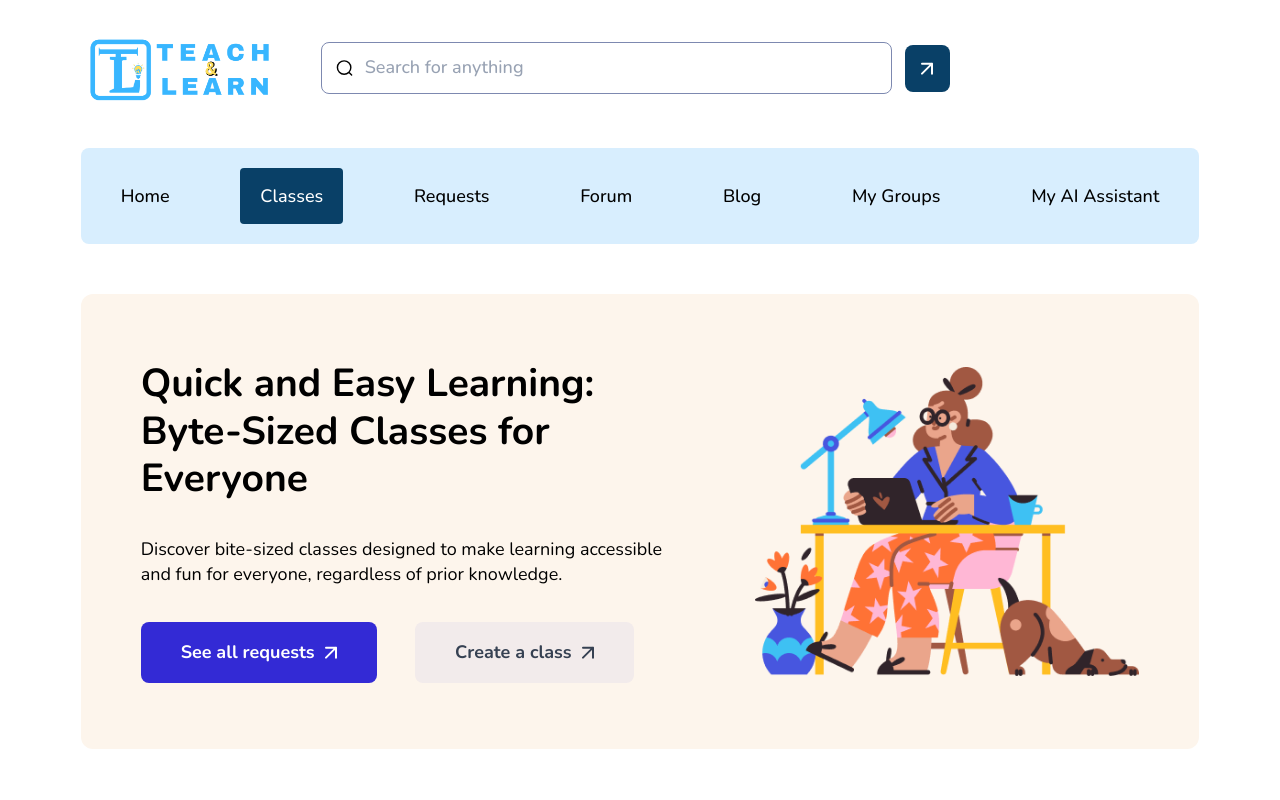
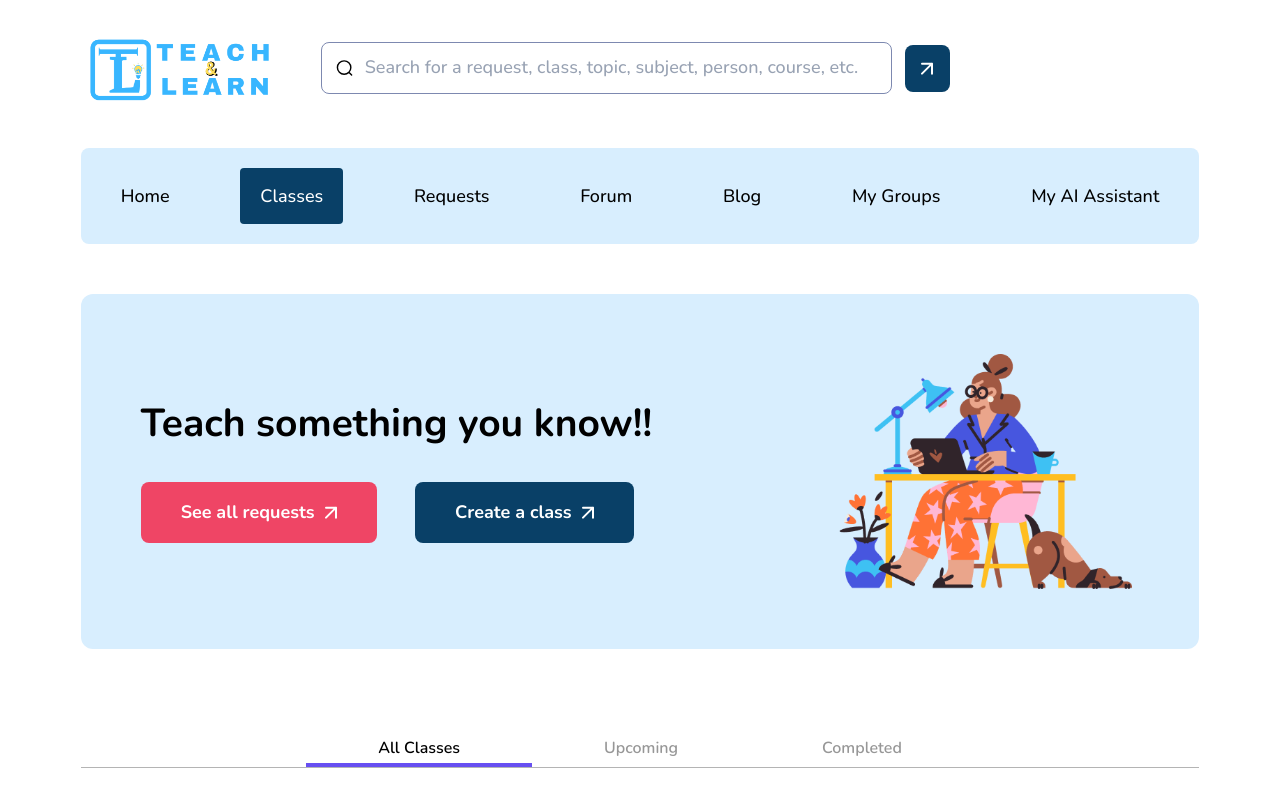
Before and after one commit to Garvit1809/teachnlearn, a React (Vite) app in the folder client/: page /classes in a window 1280 px wide. Shown: the top 800 px of the page. Built offline with nearby package versions, Linux system fonts and the light colour scheme.

Commit message:
adding minor changes

```diff
--- a/client/src/components/authentication-comp/descriptionBox.tsx
+++ b/client/src/components/authentication-comp/descriptionBox.tsx
@@ -7,6 +7,7 @@ import {
 
 const Section = styled.div`
   background-color: #0d1c2e;
+  background-color: #094067;
   border-radius: 24px;
   padding: 15vh 2.5rem 20vh 4rem;
   width: 80%;
--- a/client/src/components/authentication-comp/indicator.tsx
+++ b/client/src/components/authentication-comp/indicator.tsx
@@ -18,11 +18,11 @@ const Section = styled.div<indicatorProps>`
   }
 
   div.first {
-    background: ${(p) => (p.index == 0 ? "#332ad5" : "#D5D9EB")};
+    background: ${(p) => (p.index == 0 ? "#094067" : "#D5D9EB")};
   }
 
   div.second {
-    background: ${(p) => (p.index == 1 ? "#332ad5" : "#D5D9EB")};
+    background: ${(p) => (p.index == 1 ? "#094067" : "#D5D9EB")};
   }
 `;
 
--- a/client/src/components/general-components/navbar.tsx
+++ b/client/src/components/general-components/navbar.tsx
@@ -106,7 +106,7 @@ const Navbar = () => {
           <img src={TNL_Logo} alt="tnl_logo" />
         </ImageContainer>
         <SearchContainer>
-          <SearchBar />
+          <SearchBar placeholderText="Search for a request, class, topic, subject, person, course, etc." />
         </SearchContainer>
         {localUser && (
           <UserWrapper onClick={() => navigationHandler("/me")}>
--- a/client/src/components/general-components/svg.tsx
+++ b/client/src/components/general-components/svg.tsx
@@ -383,7 +383,7 @@ export const CircleIcon1 = () => {
       fill="none"
       xmlns="http://www.w3.org/2000/svg"
     >
-      <circle cx="198.667" cy="-14.6091" r="516.609" fill="#1E2E3D" />
+      <circle cx="198.667" cy="-14.6091" r="516.609" fill="#2970A4" />
     </svg>
   );
 };
@@ -397,7 +397,7 @@ export const CircleIcon2 = () => {
       fill="none"
       xmlns="http://www.w3.org/2000/svg"
     >
-      <circle cx="198.833" cy="19.5" r="688.5" fill="#152534" />
+      <circle cx="198.833" cy="19.5" r="688.5" fill="#165481" />
     </svg>
   );
 };
--- a/client/src/components/home-comp/intro.tsx
+++ b/client/src/components/home-comp/intro.tsx
@@ -10,7 +10,7 @@ import { localStorageUser } from "../../utils/globalConstants";
 
 const Section = styled.div`
   /* border: 1px solid pink; */
-  background: #fdf5ec;
+  background: #d8eefe;
   border-radius: 12px;
 
   display: flex;
@@ -27,9 +27,9 @@ const Section = styled.div`
 
 const InfoContainer = styled.div`
   display: grid;
-  grid-template-rows: auto auto auto;
+  /* grid-template-rows: auto auto auto; */
   gap: 35px;
-  width: 60%;
+  width: 65%;
   margin-right: 5vw;
 
   p {
@@ -39,21 +39,25 @@ const InfoContainer = styled.div`
     font-size: 18px;
     line-height: 25px;
     color: #000000;
+    color: #ffffff;
   }
 `;
 
-const Headers = styled.div``;
+const Headers = styled.div`
+  /* margin-bottom: 1rem; */
+`;
 
 const Heading = styled.h2`
   font-weight: 700;
   font-size: 39px;
   line-height: 121.4%;
   color: #000000;
+  /* color: #ffffff; */
 `;
 
 const ImageContainer = styled.div`
-  width: 419.57px;
-  height: 335.33px;
+  width: 319.57px;
+  height: 235.33px;
   /* border: 1px solid red; */
 
   img {
@@ -82,6 +86,7 @@ const Buttons = styled.div`
     line-height: 25px;
 
     background: #332ad5;
+    background: #ef4565;
     color: #ffffff;
     border-radius: 8px;
     border: 0;
@@ -91,7 +96,9 @@ const Buttons = styled.div`
 
   button.request {
     color: #364152;
+    color: #ffffff;
     background: rgba(51, 42, 213, 0.05);
+    background: #094067;
   }
 
   button:first-child {
@@ -132,13 +139,12 @@ const Intro = () => {
     <Section>
       <InfoContainer>
         <Headers>
-          <Heading>Quick and Easy Learning:</Heading>
-          <Heading>Byte-Sized Classes for Everyone</Heading>
+          <Heading>
+            {role == "learn"
+              ? "Learn something from your peers!!"
+              : "Teach something you know!!"}
+          </Heading>
         </Headers>
-        <p>
-          Discover bite-sized classes designed to make learning accessible and
-          fun for everyone, regardless of prior knowledge.
-        </p>
         <Buttons>
           <button
             onClick={() =>
@@ -155,7 +161,7 @@ const Intro = () => {
             onClick={() => navigationHandler(`/create-${role}-request`)}
           >
             <span>Create a {role == "learn" ? "request" : "class"}</span>
-            <Arrow strokeColor="#364152" />
+            <Arrow strokeColor="#ffffff" />
           </button>
         </Buttons>
       </InfoContainer>
--- a/client/src/components/home-comp/requestCard.tsx
+++ b/client/src/components/home-comp/requestCard.tsx
@@ -12,9 +12,7 @@ const Section = styled.div`
   align-items: flex-start;
   padding: 22px;
   gap: 22px;
-  background: #674ff1;
-  background: #2a7e79;
-  background: #3da9fc;
+  background: #094067;
   border-radius: 16px;
   cursor: pointer;
   font-family: "Nunito";
@@ -32,7 +30,7 @@ const Tag = styled.div`
     line-height: 22px;
     letter-spacing: 0.02em;
     text-transform: uppercase;
-    color: #094067;
+    color: #ef4565;
   }
 `;
 
--- a/client/src/components/request-comp/createTeachCard.tsx
+++ b/client/src/components/request-comp/createTeachCard.tsx
@@ -228,7 +228,7 @@ const CreateTeachCard = () => {
     } else if (ISODueDate < currentDate) {
       toast.error("Pick another date for class", toastOptions);
       return false;
-    } else if (ISOStartingTime < ISOEndingTime) {
+    } else if (ISOEndingTime < ISOStartingTime) {
       toast.error(
         "Class End time cannot be less than Start time",
         toastOptions
--- a/client/src/pages/authentication/newSignup.tsx
+++ b/client/src/pages/authentication/newSignup.tsx
@@ -68,6 +68,7 @@ const FormContainer = styled.div`
 
     h5 {
       color: #332ad5;
+      color: #094067;
       font-size: 16px;
       font-weight: 600;
       cursor: pointer;
@@ -85,6 +86,7 @@ const ButtonContainer = styled.div`
 
   button {
     background: #332ad5;
+    background: #094067;
     border-radius: 8px;
     outline: none;
     border: none;
@@ -187,7 +189,6 @@ const NewSignup = () => {
       email === "" ||
       password === "" ||
       confirmPassword === "" ||
-      number === "" ||
       course === ""
     ) {
       toast.error("Fill in all the details", toastOptions);
--- a/client/src/pages/authentication/signin.tsx
+++ b/client/src/pages/authentication/signin.tsx
@@ -63,6 +63,7 @@ const FormContainer = styled.div`
     span.link {
       cursor: pointer;
       color: #332ad5;
+      color: #094067;
       font-weight: 600;
     }
   }
@@ -74,6 +75,7 @@ const ButtonContainer = styled.div`
 
   button {
     background: #332ad5;
+    background: #094067;
     border-radius: 8px;
     outline: none;
     border: none;
--- a/client/src/pages/authentication/signupForm.tsx
+++ b/client/src/pages/authentication/signupForm.tsx
@@ -48,7 +48,7 @@ const SignupForm = (props: SignupFormProps) => {
         />
         <Inputholder
           type="text"
-          label="Username"
+          label="Username (publicly visible)"
           value={props.userName}
           name="userName"
           updateFields={props.updateFields}
--- a/client/src/pages/authentication/userInfoForm.tsx
+++ b/client/src/pages/authentication/userInfoForm.tsx
@@ -66,7 +66,8 @@ const UserInfoForm = (props: UserInfoFormProps) => {
         />
         <Inputholder
           type="text"
-          label="Course Enrolled"
+          // label="Course Enrolled"
+          label="Exam | Standard | Board | Degree"
           value={props.course}
           name="course"
           updateFields={props.updateFields}
@@ -75,7 +76,7 @@ const UserInfoForm = (props: UserInfoFormProps) => {
         />
         <InputWrapper>
           <MultipleInput
-            label="Interested Subjects (Max 5)"
+            label="Subjects you mostly need help in"
             value={props.interestedSubject}
             name="interestedSubjects"
             elemName="interestedSubject"
@@ -95,7 +96,7 @@ const UserInfoForm = (props: UserInfoFormProps) => {
         </InputWrapper>
         <InputWrapper>
           <MultipleInput
-            label="Strong Subjects"
+            label="Subjects you can help others in"
             value={props.strongSubject}
             elemName="strongSubject"
             name="strongSubjects"
--- a/client/src/pages/forum/forum.tsx
+++ b/client/src/pages/forum/forum.tsx
@@ -13,6 +13,7 @@ import Footer from "../../components/general-components/footer/footer";
 import LoadMore from "../../components/general-components/loadMore";
 import { DATA_LIMIT } from "../../utils/globalConstants";
 import Loader from "../../components/general-components/loader";
+import { Plus } from "../../components/general-components/svg";
 
 const Section = styled.div`
   /* border: 1px solid brown; */
@@ -131,7 +132,10 @@ const Forum = () => {
       <Navbar />
       <Section>
         <HeaderBtn>
-          <PostBtn onClick={postForumNavigator}>Post Forum</PostBtn>
+          <PostBtn onClick={postForumNavigator}>
+            <Plus color="#ffffff" />
+            <span>Post your query</span>
+          </PostBtn>
         </HeaderBtn>
         <TopBar>
           <SearchBar placeholderText="Search n forums..." />
```
